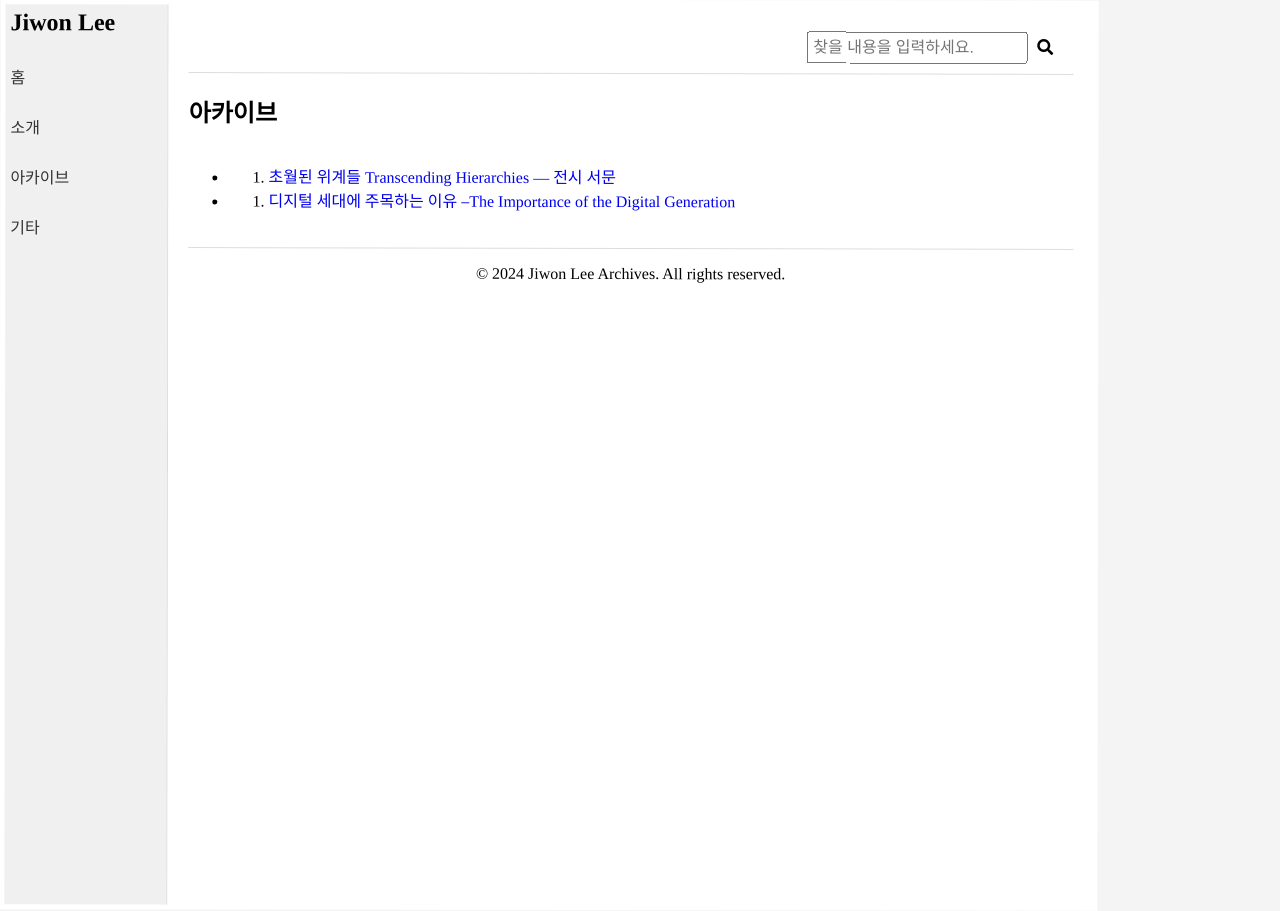
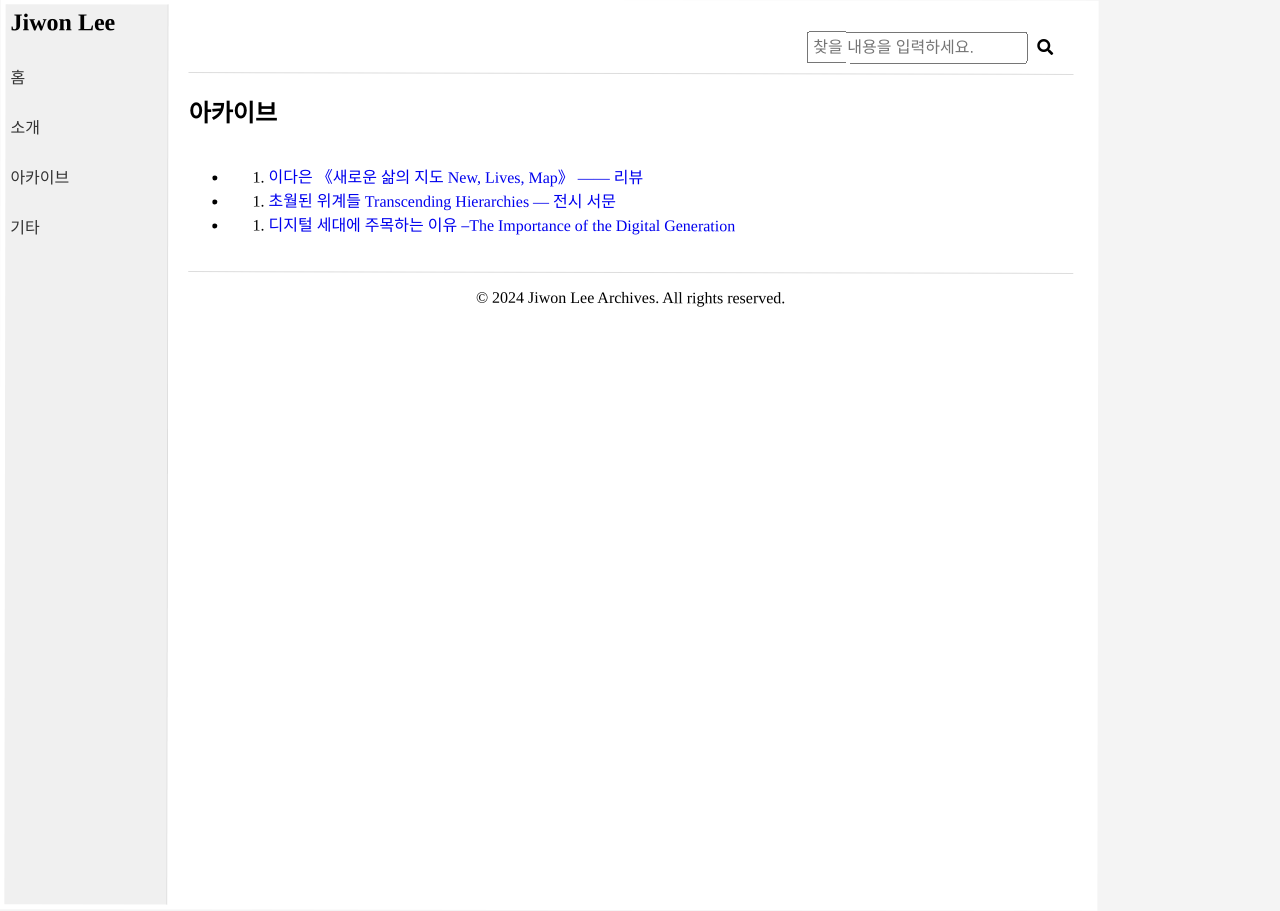
Before and after one commit to LfayeJ/archives, a Jekyll site: the page built from archive.md, in a window 1280 px wide. Built offline with Jekyll 4.4.1, drawn with Linux system fonts in a browser that asks for light colours; some web fonts are replaced.

Commit message:
Update archive.md

```diff
--- a/archive.md
+++ b/archive.md
@@ -5,6 +5,7 @@ title: 아카이브
 
 ## 아카이브
 
+- 3. [이다은 《새로운 삶의 지도 New, Lives, Map》 —— 리뷰](archives_0003.md)
 
 - 2.  [초월된 위계들 Transcending Hierarchies — 전시 서문](archives_0002.md)
 
```
